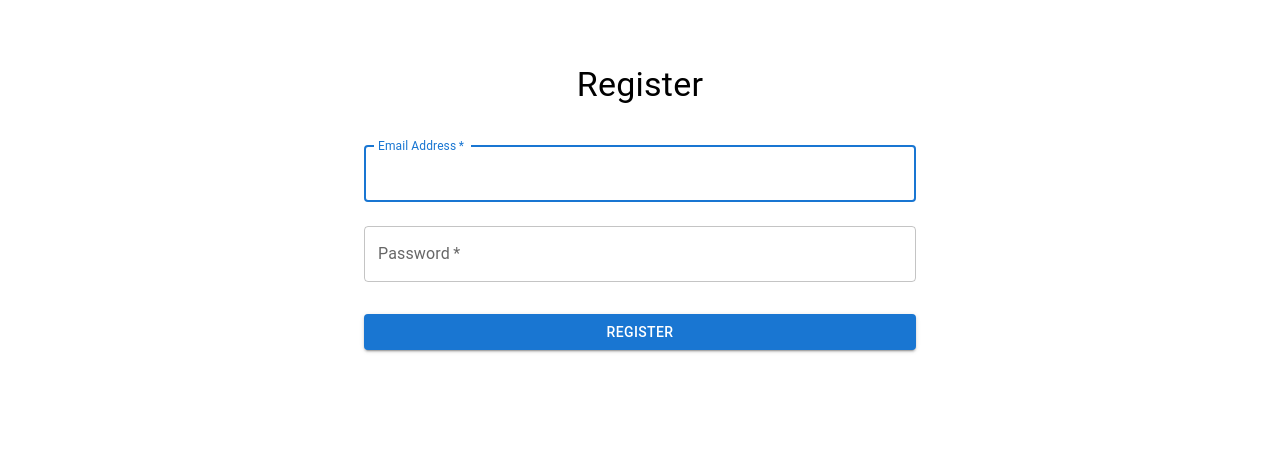
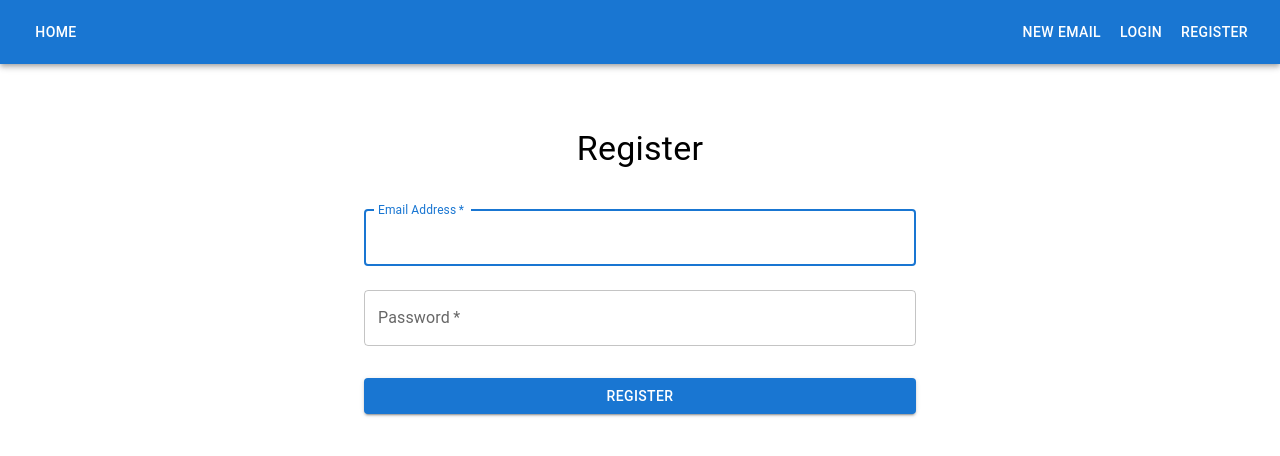
Before and after one commit to alpaylan/2clickmail, a Next.js app in the folder twoclickmail/: page /register in a window 1280 px wide. Shown: the top 456 px of the page. Built offline with nearby package versions, Linux system fonts and the light colour scheme.

Commit message:
add navbar to register

```diff
--- a/twoclickmail/src/pages/register.tsx
+++ b/twoclickmail/src/pages/register.tsx
@@ -2,6 +2,7 @@ import React, { useState } from 'react';
 import { useRouter } from 'next/router';
 import { Container, TextField, Button, Typography, Box, Alert } from '@mui/material';
 import { registerUser } from '@/lib/requests/auth';
+import Layout from '@/components/layout';
 
 const Login: React.FC = () => {
   const [email, setEmail] = useState('');
@@ -26,6 +27,7 @@ const Login: React.FC = () => {
   };
 
   return (
+    <Layout>
       <Container maxWidth="sm">
         <Box sx={{ display: 'flex', flexDirection: 'column', alignItems: 'center', mt: 8 }}>
           <Typography component="h1" variant="h4">
@@ -68,6 +70,7 @@ const Login: React.FC = () => {
           </Box>
         </Box>
       </Container>
+    </Layout>
   );
 };
 
```
Lines whose indentation alone changed are shown as unchanged.
